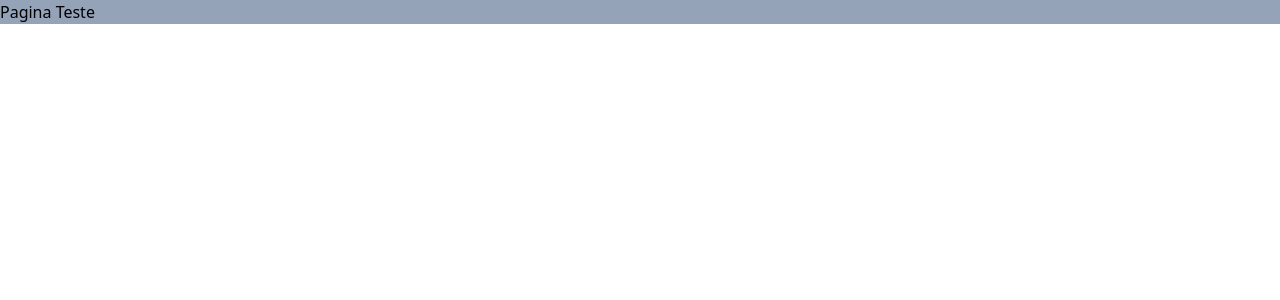
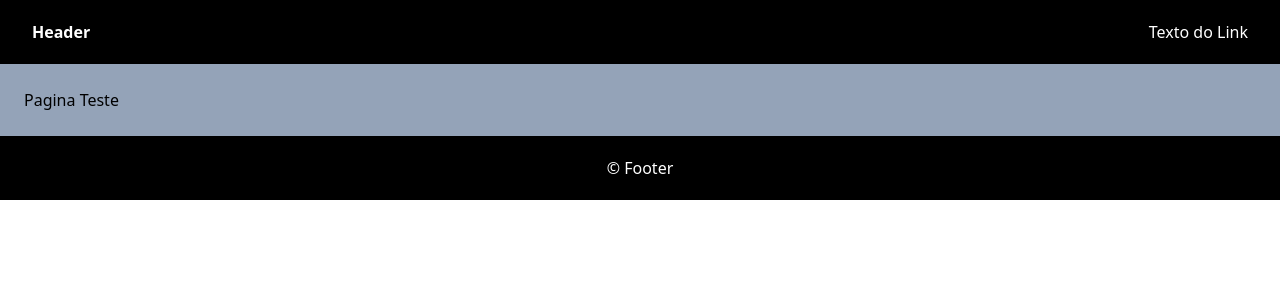
Before and after one commit to ricky-lopes/project_nuxt, a Nuxt app: page /Teste in a window 1280 px wide. Shown: the top 300 px of the page. Built offline with nearby package versions, Linux system fonts and the light colour scheme.

Commit message:
feat: adicionando primeira parte

```diff
--- a/app.vue
+++ b/app.vue
@@ -1,3 +1,7 @@
 <template>
-  <NuxtPage />
+  <Header />
+  <div class="w-full h-full p-6 bg-slate-400">
+    <NuxtPage />
+  </div>
+  <Footer />
 </template>
--- /dev/null
+++ b/components/Footer.vue
@@ -0,0 +1,5 @@
+<template>
+    <div class="flex w-full bg-black h-8 p-8 justify-center items-center">
+        <h2 class="bold text-white">© Footer</h2>
+    </div>
+</template>
--- /dev/null
+++ b/components/Header.vue
@@ -0,0 +1,11 @@
+<template>
+    <div class="flex w-full bg-black h-8 p-8 justify-between items-center">
+        <nuxt-link class="text-white" to="/">
+            <h1 class="font-bold text-white">Header</h1>
+        </nuxt-link>
+
+        <div class="gap-3">
+            <nuxt-link class="text-white" to="/Teste">Texto do Link</nuxt-link>
+        </div>
+    </div>
+</template>
--- a/pages/Teste.vue
+++ b/pages/Teste.vue
@@ -1,6 +1,6 @@
 <template>
     <div>
-        <div class="w-full bg-slate-400">
+        <div class="w-full">
           <h2>Pagina Teste</h2>
         </div>
     </div>
```
